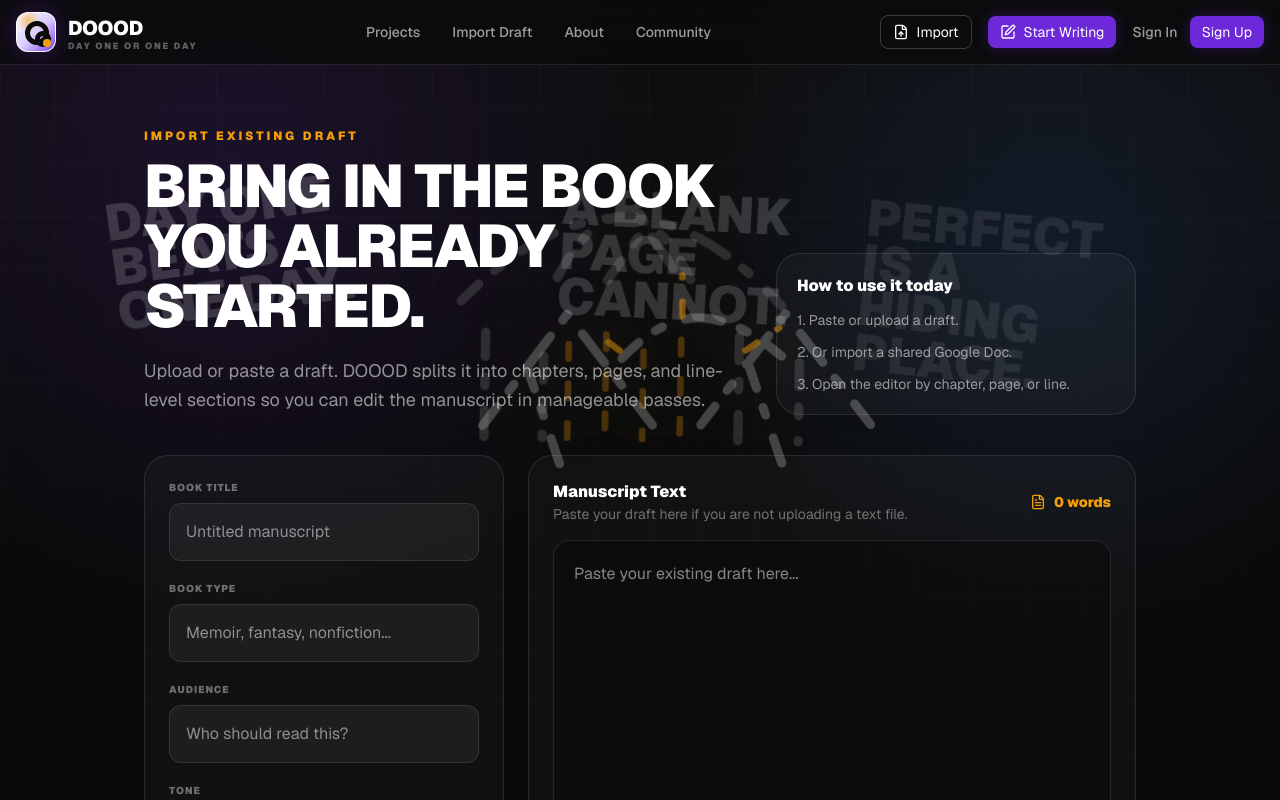
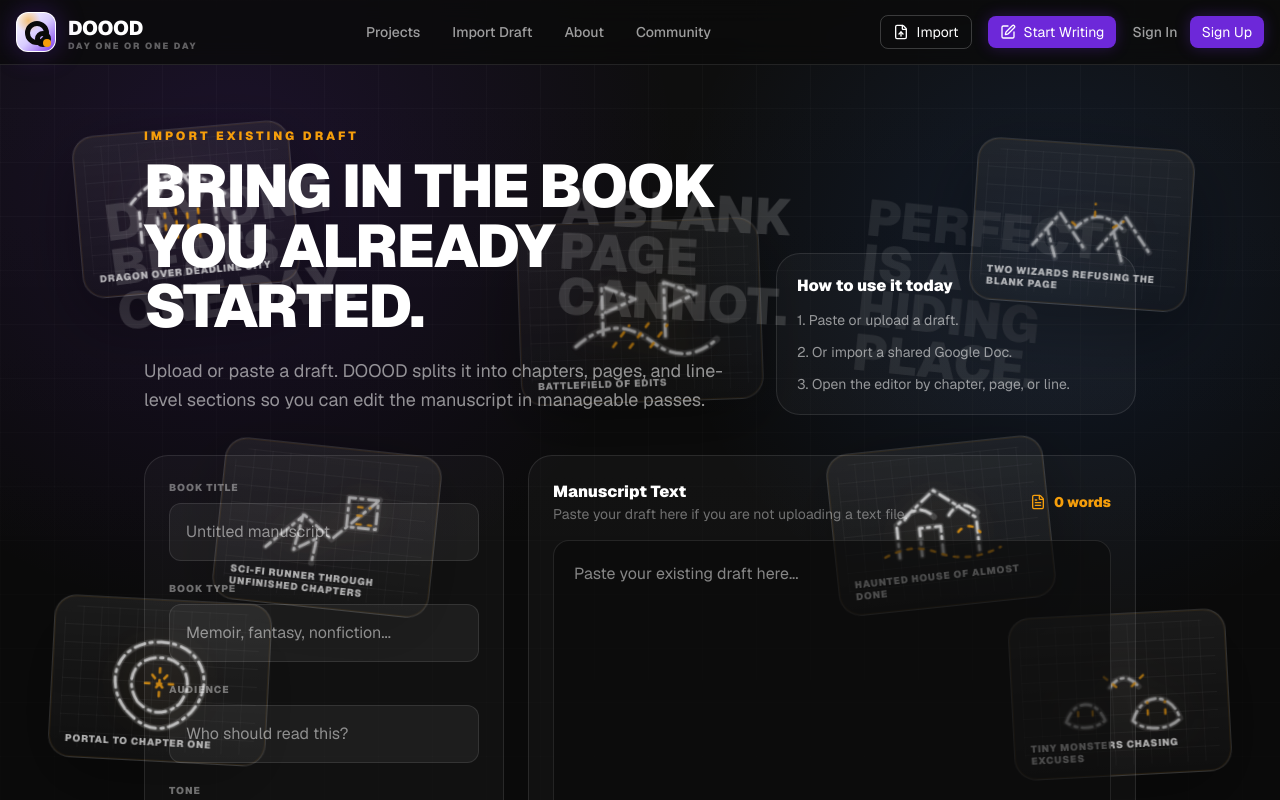
Before and after one commit to PabloPratt/doood, a Next.js app: page /import in a window 1280 px wide. Shown: the top 800 px of the page. Built offline with nearby package versions, Linux system fonts and the light colour scheme.

Commit message:
Make DOOOD sketch animations visible

```diff
--- a/src/app/globals.css
+++ b/src/app/globals.css
@@ -62,21 +62,106 @@ body {
 
 .sketch-stage {
   position: absolute;
-  inset: 70px 0 auto;
-  height: min(48vw, 500px);
+  inset: 72px 0 auto;
+  height: min(72vw, 720px);
+  opacity: 1;
+}
+
+.sketch-cell {
+  position: absolute;
+  width: clamp(190px, 17vw, 310px);
+  aspect-ratio: 4 / 3;
+  border: 1px solid rgb(255 255 255 / 0.12);
+  border-radius: 1.4rem;
+  background:
+    linear-gradient(180deg, rgb(255 255 255 / 0.075), rgb(255 255 255 / 0.018)),
+    rgb(10 10 10 / 0.18);
+  box-shadow: 0 24px 70px rgb(0 0 0 / 0.42), inset 0 0 0 1px rgb(245 158 11 / 0.09);
+  transform: rotate(-5deg);
+  opacity: 0.92;
+  animation: sketch-cell-float 7.5s ease-in-out infinite;
+}
+
+.sketch-cell::before {
+  content: "";
+  position: absolute;
+  inset: 0.65rem;
+  border-radius: 1rem;
+  background-image:
+    linear-gradient(rgb(255 255 255 / 0.045) 1px, transparent 1px),
+    linear-gradient(90deg, rgb(255 255 255 / 0.035) 1px, transparent 1px);
+  background-size: 18px 18px;
+}
+
+.sketch-cell span {
+  position: absolute;
+  left: 1rem;
+  right: 1rem;
+  bottom: 0.82rem;
+  color: rgb(255 255 255 / 0.72);
+  font-size: 0.62rem;
+  font-weight: 950;
+  letter-spacing: 0.08em;
+  line-height: 1.15;
+  text-transform: uppercase;
+}
+
+.sketch-cell:nth-child(1) {
+  left: 6vw;
+  top: 9%;
+}
+
+.sketch-cell:nth-child(2) {
+  right: 7vw;
+  top: 10%;
+  transform: rotate(4deg);
+  animation-delay: -1.3s;
+}
+
+.sketch-cell:nth-child(3) {
+  left: 17vw;
+  top: 52%;
+  transform: rotate(6deg);
+  animation-delay: -2.5s;
+}
+
+.sketch-cell:nth-child(4) {
+  right: 18vw;
+  top: 52%;
+  transform: rotate(-6deg);
+  animation-delay: -3.2s;
+}
+
+.sketch-cell:nth-child(5) {
+  left: 50%;
+  top: 23%;
+  width: clamp(220px, 19vw, 350px);
+  transform: translateX(-50%) rotate(-2deg);
   opacity: 0.72;
+  animation-delay: -4.2s;
+}
+
+.sketch-cell:nth-child(6) {
+  left: 4vw;
+  top: 75%;
+  transform: rotate(3deg);
+  animation-delay: -5.1s;
+}
+
+.sketch-cell:nth-child(7) {
+  right: 4vw;
+  top: 76%;
+  transform: rotate(-3deg);
+  animation-delay: -6s;
 }
 
 .sketch-scene {
   position: absolute;
-  top: 12%;
-  left: 50%;
-  width: min(42vw, 520px);
-  min-width: 320px;
-  transform: translateX(-50%);
-  opacity: 0;
-  filter: drop-shadow(0 0 18px rgb(245 158 11 / 0.2));
-  animation: sketch-scene-cycle 22.4s infinite;
+  inset: 10% 8% 18%;
+  width: 84%;
+  height: 72%;
+  filter: drop-shadow(0 0 14px rgb(255 255 255 / 0.12)) drop-shadow(0 0 18px rgb(245 158 11 / 0.18));
+  animation: sketch-scene-draw 3.6s ease-in-out infinite;
 }
 
 .sketch-line,
@@ -87,15 +172,22 @@ body {
 }
 
 .sketch-line {
-  stroke: rgb(255 255 255 / 0.34);
-  stroke-width: 4.5;
-  stroke-dasharray: 18 10 4 12;
+  stroke: rgb(255 255 255 / 0.76);
+  stroke-width: 4.8;
+  stroke-dasharray: 17 8 4 9;
   animation: sketch-drift 4.8s ease-in-out infinite;
 }
 
+.sketch-line--ghost {
+  stroke: rgb(255 255 255 / 0.18);
+  stroke-width: 10;
+  stroke-dasharray: none;
+  animation: none;
+}
+
 .sketch-mark {
-  stroke: rgb(245 158 11 / 0.72);
-  stroke-width: 3.2;
+  stroke: rgb(245 158 11 / 0.92);
+  stroke-width: 4;
   stroke-dasharray: 7 12;
   animation: sketch-drift 3.2s ease-in-out infinite reverse;
 }
@@ -132,18 +224,26 @@ body {
 .quote-field span:nth-child(8) { right: 4%; top: 76%; transform: rotate(7deg); }
 .quote-field span:nth-child(9) { left: 43%; top: 5%; transform: rotate(3deg); }
 
-@keyframes sketch-scene-cycle {
+@keyframes sketch-cell-float {
   0%, 8% {
-    opacity: 0;
-    transform: translateX(-50%) translateY(16px) scale(0.92) rotate(-2deg);
+    translate: 0 0;
   }
-  12%, 23% {
+  50% {
+    translate: 0 -18px;
+  }
+  100% {
+    translate: 0 0;
+  }
+}
+
+@keyframes sketch-scene-draw {
+  0%, 100% {
+    scale: 1;
+    opacity: 0.72;
+  }
+  48% {
+    scale: 1.035;
     opacity: 1;
-    transform: translateX(-50%) translateY(0) scale(1) rotate(0deg);
-  }
-  30%, 100% {
-    opacity: 0;
-    transform: translateX(-50%) translateY(-18px) scale(1.05) rotate(2deg);
   }
 }
 
@@ -174,12 +274,26 @@ body {
 @media (max-width: 780px) {
   .sketch-stage {
     top: 105px;
-    height: 360px;
+    height: 520px;
   }
 
-  .sketch-scene {
-    width: 92vw;
-    min-width: 0;
+  .sketch-cell {
+    width: 42vw;
+    min-width: 145px;
+    border-radius: 1rem;
+  }
+
+  .sketch-cell:nth-child(n + 5) {
+    display: none;
+  }
+
+  .sketch-cell:nth-child(1) { left: 4vw; top: 7%; }
+  .sketch-cell:nth-child(2) { right: 4vw; top: 12%; }
+  .sketch-cell:nth-child(3) { left: 6vw; top: 46%; }
+  .sketch-cell:nth-child(4) { right: 5vw; top: 50%; }
+
+  .sketch-cell span {
+    font-size: 0.5rem;
   }
 
   .quote-field {
@@ -194,13 +308,13 @@ body {
 
 @media (prefers-reduced-motion: reduce) {
   .sketch-scene,
+  .sketch-cell,
   .sketch-line,
   .sketch-mark,
   .quote-field span {
     animation: none;
   }
 
-  .sketch-scene:first-child,
   .quote-field span:first-child {
     opacity: 1;
   }
--- a/src/components/brand/SketchBackdrop.tsx
+++ b/src/components/brand/SketchBackdrop.tsx
@@ -58,17 +58,20 @@ export const SketchBackdrop = () => {
       </div>
       <div className="sketch-stage">
         {scenes.map((scene, index) => (
+          <div key={scene.label} className="sketch-cell">
             <svg
-            key={scene.label}
               className="sketch-scene"
-            style={{ animationDelay: `${index * 3.2}s` }}
+              style={{ animationDelay: `${index * -1.15}s` }}
               viewBox="0 0 256 192"
               role="img"
               aria-label={scene.label}
             >
+              <path className="sketch-line sketch-line--ghost" d={scene.lines.join(' ')} />
               <path className="sketch-line" d={scene.lines.join(' ')} />
               <path className="sketch-mark" d={scene.marks.join(' ')} />
             </svg>
+            <span>{scene.label}</span>
+          </div>
         ))}
       </div>
     </div>
```
Lines whose indentation alone changed are shown as unchanged.
